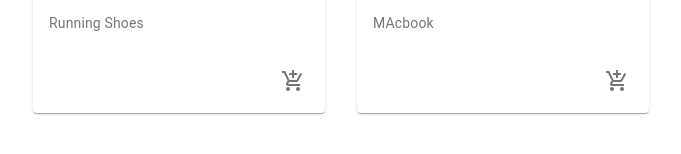
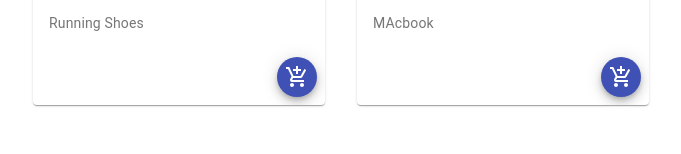
Before and after one commit to JunaedAbed/cloud-ecommerce, a React (Create React App) app: page / in a window 1280 px wide. Shown: the part 216-370 px from the top of the page, without its empty margins (299-980 px from the left). Built offline with nearby package versions, Linux system fonts and the light colour scheme.

Commit message:
button changed

```diff
--- a/src/components/Products/Product/Product.jsx
+++ b/src/components/Products/Product/Product.jsx
@@ -5,7 +5,7 @@
   CardContent,
   CardActions,
   Typography,
-  IconButton,
+  Fab,
 } from "@material-ui/core";
 import { AddShoppingCart } from "@material-ui/icons";
 
@@ -35,9 +35,9 @@
       </CardContent>
 
       <CardActions disableSpacing className={classes.cardActions}>
-        <IconButton aria-label="Add to Cart">
+        <Fab size="small" color="primary" aria-label="Add to Cart">
           <AddShoppingCart />
-        </IconButton>
+        </Fab>
       </CardActions>
     </Card>
   );
```
Also changed, not shown: src/components/Navbar/Navbar.jsx (added, +17 -0 lines).
